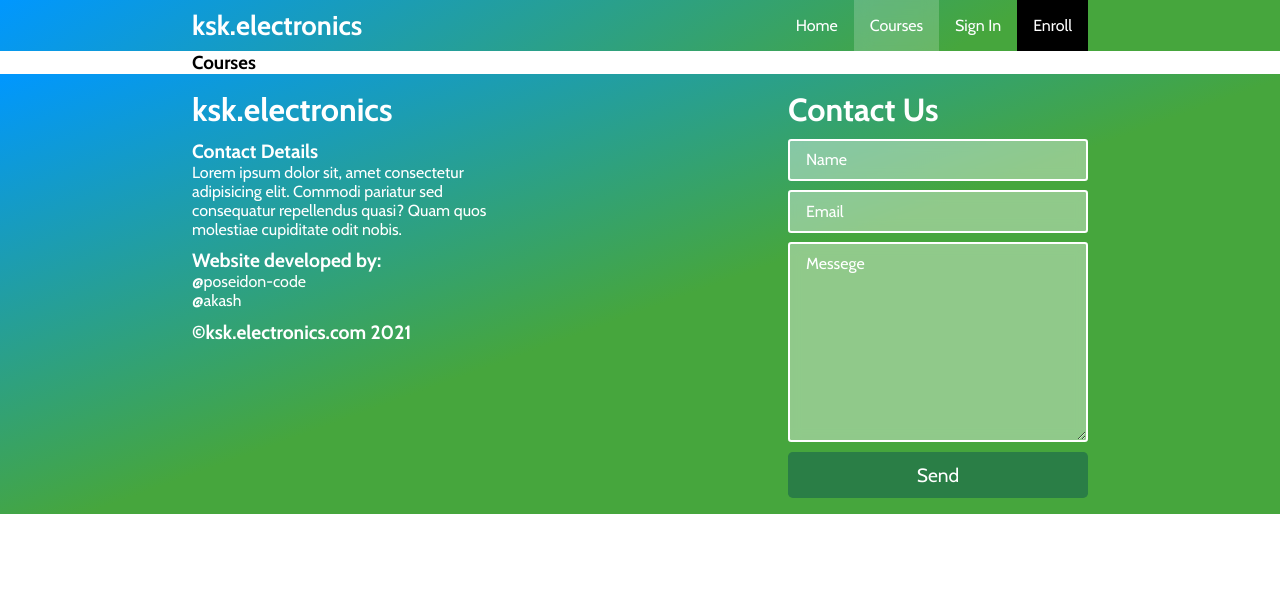
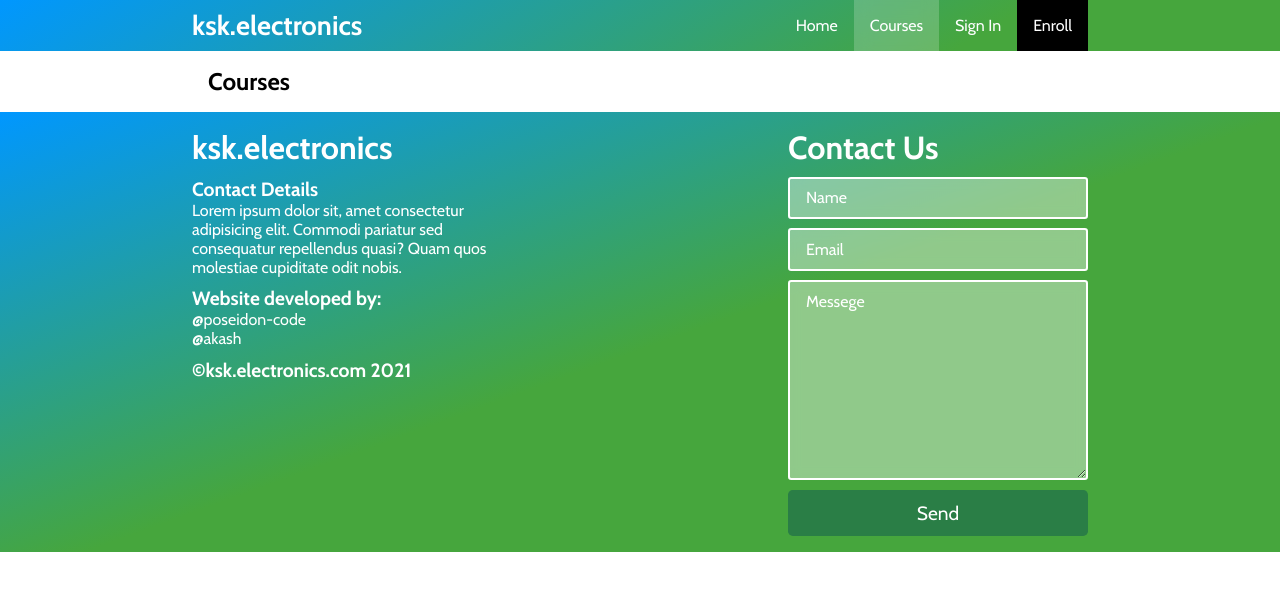
Before and after one commit to poseidon-code/ksk-electronics, a React (Create React App) app: page /courses in a window 1280 px wide. Shown: the top 590 px of the page. Built offline with nearby package versions, Linux system fonts and the light colour scheme.

Commit message:
update styles

```diff
--- a/src/pages/Courses.jsx
+++ b/src/pages/Courses.jsx
@@ -1,9 +1,11 @@
+import '../styles/Courses.scss';
+
 const Courses = () => {
-  return (
-    <section className="Courses">
-      <h1>Courses</h1>
-    </section>
-  );
+    return (
+        <div className='courses'>
+            <h1>Courses</h1>
+        </div>
+    );
 };
 
 export default Courses;
--- a/src/pages/Enroll.jsx
+++ b/src/pages/Enroll.jsx
@@ -1,9 +1,11 @@
+import '../styles/Enroll.scss';
+
 const Enroll = () => {
-  return (
-    <section className="Enroll">
-      <h1>Enroll</h1>
-    </section>
-  );
+    return (
+        <div className='enroll'>
+            <h1>Enroll</h1>
+        </div>
+    );
 };
 
 export default Enroll;
--- a/src/pages/Home.jsx
+++ b/src/pages/Home.jsx
@@ -1,9 +1,11 @@
+import '../styles/Home.scss';
+
 const Home = () => {
-  return (
-    <section className="home">
-      <h1>Home</h1>
-    </section>
-  );
+    return (
+        <div className='home'>
+            <h1>Home</h1>
+        </div>
+    );
 };
 
 export default Home;
--- /dev/null
+++ b/src/styles/Courses.scss
@@ -0,0 +1,3 @@
+.courses {
+    padding: 1rem;
+}
--- /dev/null
+++ b/src/styles/Enroll.scss
@@ -0,0 +1,3 @@
+.enroll {
+    padding: 1rem;
+}
--- /dev/null
+++ b/src/styles/Home.scss
@@ -0,0 +1,3 @@
+.home {
+    padding: 1rem;
+}
```
